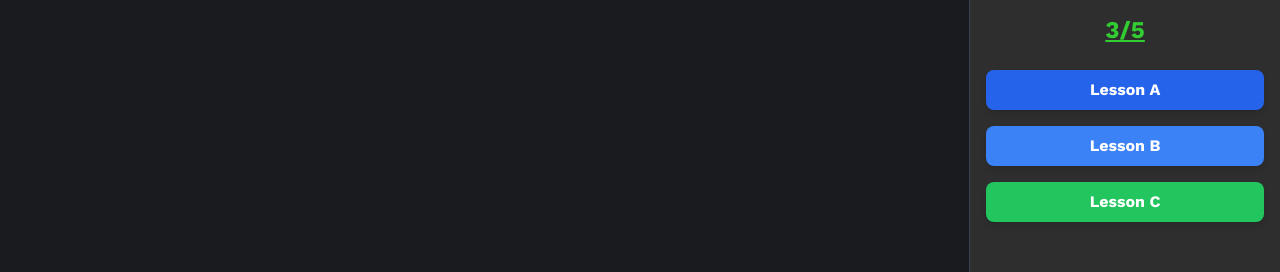
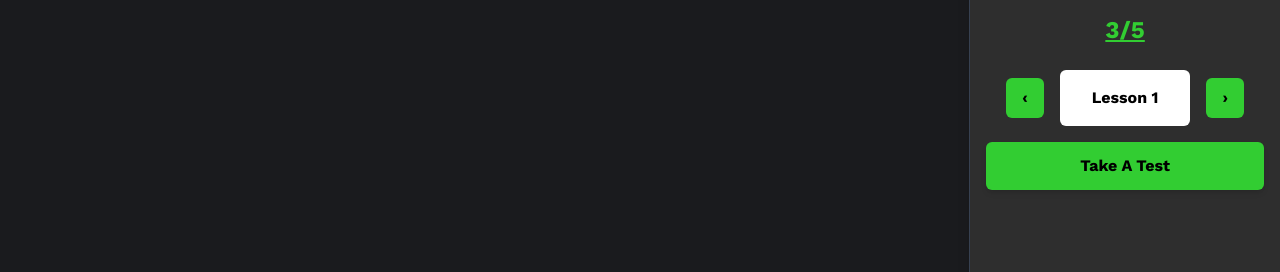
Before and after one commit to jhalilaj/my-ai, a Next.js app: page /chatbot in a window 1280 px wide. Shown: the part 304-576 px from the top of the page. Built offline with nearby package versions, Linux system fonts and the light colour scheme; no server answers.

Commit message:
arrow thing

```diff
--- a/app/(root)/chatbot/page.tsx
+++ b/app/(root)/chatbot/page.tsx
@@ -1,52 +1,76 @@
 "use client";
 
 import React, { useState } from "react";
-import ChatBox from "@/components/ChatBox"; // Import the ChatBox component
+import ChatBox from "@/components/ChatBox";
+
+const lessons = ["Lesson 1", "Lesson 2", "Lesson 3"];
 
 const ChatPage: React.FC = () => {
-    const [lessonId, setLessonId] = useState("lesson1"); // ✅ Track selected lesson
+    const [currentLessonIndex, setCurrentLessonIndex] = useState(0);
+    const [selectedLesson, setSelectedLesson] = useState("lesson1");
+
+    const handleNext = () => {
+        setCurrentLessonIndex((prevIndex) => (prevIndex + 1) % lessons.length);
+    };
+
+    const handlePrevious = () => {
+        setCurrentLessonIndex((prevIndex) =>
+            prevIndex === 0 ? lessons.length - 1 : prevIndex - 1
+        );
+    };
+
+    const handleLessonClick = () => {
+        setSelectedLesson(`lesson${currentLessonIndex + 1}`);
+    };
 
     return (
         <div className="min-h-screen bg-customDark text-white flex">
             {/* Chat Section */}
-            <ChatBox lessonId={lessonId} /> {/* ✅ Pass lessonId to ChatBox */}
+            <ChatBox lessonId={selectedLesson} />
 
             {/* Right Section */}
             <div className="w-[400px] bg-customGray shadow-lg border-l border-gray-700 flex flex-col p-4">
-                {/* Progress Section */}
                 <div className="flex flex-col items-center mb-6">
                     <div className="font-bold text-lg mb-2">Your Progress:</div>
                     <div className="w-full h-24 bg-customDark border border-gray-700 rounded-lg"></div>
                 </div>
 
-                {/* Lesson Part Section */}
                 <div className="flex flex-col items-center mb-6">
                     <div className="font-bold text-lg mb-2">Lesson Part:</div>
                     <div className="text-2xl font-bold text-greenAccent underline">3/5</div>
                 </div>
 
-                {/* Lesson Selection Buttons */}
-                <div className="flex flex-col gap-4">
+                {/* Navigation Buttons */}
+                <div className="flex items-center justify-center gap-4 mb-4">
                     <button
-                        className={`w-full py-2 rounded-lg shadow-md font-bold ${lessonId === "lesson1" ? "bg-blue-600 text-white" : "bg-blue-500 hover:bg-blue-400"}`}
-                        onClick={() => setLessonId("lesson1")}
+                        onClick={handlePrevious}
+                        className="px-4 py-2 bg-greenAccent text-black font-bold rounded-md hover:bg-green-400 transition"
                     >
-                        Lesson A
+                        &#8249;
                     </button>
+
                     <button
-                        className={`w-full py-2 rounded-lg shadow-md font-bold ${lessonId === "lesson2" ? "bg-blue-600 text-white" : "bg-blue-500 hover:bg-blue-400"}`}
-                        onClick={() => setLessonId("lesson2")}
+                        onClick={handleLessonClick}
+                        className={`px-8 py-4 rounded-md font-bold transition ${
+                            selectedLesson === `lesson${currentLessonIndex + 1}`
+                                ? "bg-white text-black"
+                                : "bg-greenAccent text-black hover:border-2 hover:border-black"
+                        }`}
                     >
-                        Lesson B
+                        {lessons[currentLessonIndex]}
                     </button>
-                    {/* ✅ New Button for Lesson C */}
+
                     <button
-                        className={`w-full py-2 rounded-lg shadow-md font-bold ${lessonId === "lesson3" ? "bg-green-600 text-white" : "bg-green-500 hover:bg-green-400"}`}
-                        onClick={() => setLessonId("lesson3")}
+                        onClick={handleNext}
+                        className="px-4 py-2 bg-greenAccent text-black font-bold rounded-md hover:bg-green-400 transition"
                     >
-                        Lesson C
+                        &#8250;
                     </button>
                 </div>
+
+                <button className="w-full py-3 bg-greenAccent text-black font-bold rounded-md shadow-md hover:bg-green-400 transition">
+                    Take A Test
+                </button>
             </div>
         </div>
     );
```
